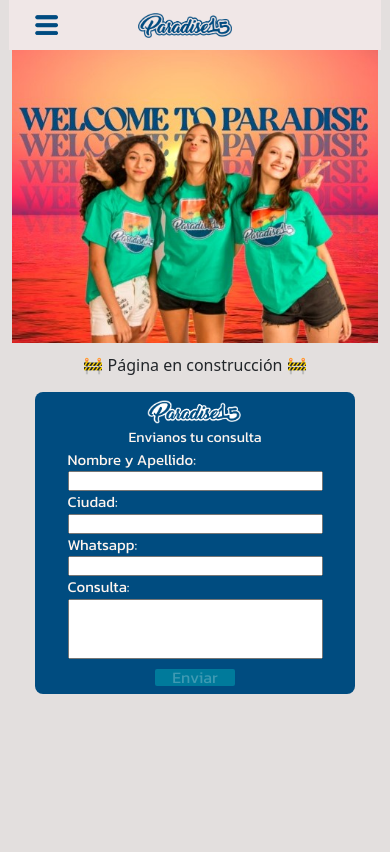
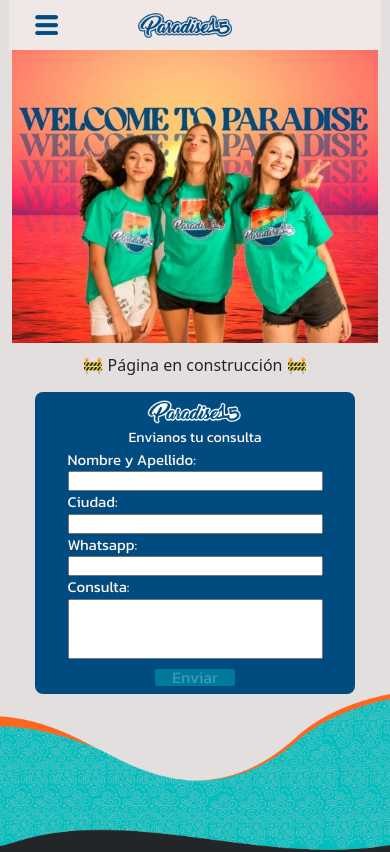
Before and after one commit to MarcosRios2000/Paradise15, a React (Create React App) app in the folder client/: page / in a window 390 px wide. Shown: the top 852 px of the page. Built offline with nearby package versions, Linux system fonts and the light colour scheme; a web font is replaced by a local one.

Commit message:
last version responsive version

```diff
--- a/client/src/Components/form/Form.css
+++ b/client/src/Components/form/Form.css
@@ -201,7 +201,6 @@
 @media (max-width: 620px) {
 
   .together-waves {
-    background-position: 0% 400%;
     background-image: url('../../assets/images/wavesResponsive.png');
   }
 
```
